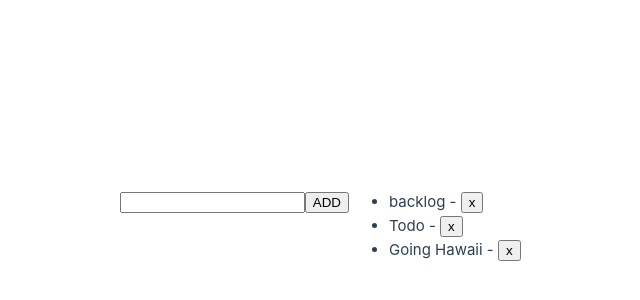
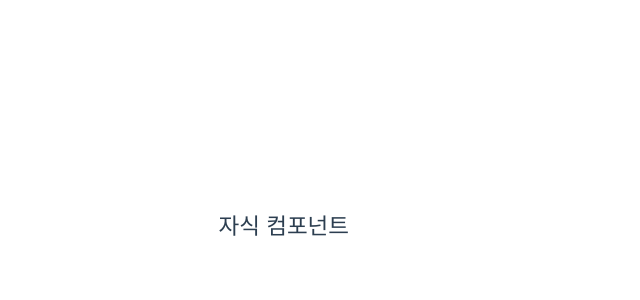
Before and after one commit to rahee-hello-vue/rahee-hello-vue.github.io, a Vue app: page / in a window 1280 px wide. Shown: the part 174-474 px from the top of the page, without its empty margins (291-931 px from the left). Built offline with nearby package versions, Linux system fonts and the light colour scheme.

Commit message:
Component
자식 컴포넌트 만들어보기

```diff
--- a/src/App.vue
+++ b/src/App.vue
@@ -1,58 +1,9 @@
 <script setup>
-import { ref } from 'vue'
-
-let id = 0
-const newTodo = ref('')
-const todos = ref([
-	{
-		id: id++,
-		issue: 'backlog'
-	},
-	{
-		id: id++,
-		issue: 'Todo'
-	},
-	{
-		id: id++,
-		issue: 'Going Hawaii'
-	}
-])
-
-
-function addTodo(e){
-	e.preventDefault();
-
-	// todos 에 넣기
-	todos.value.push({
-		id: id++,
-		issue: newTodo.value
-	});
-
-	//입력창 초기화
-	newTodo.value = '';
-}
-
-function removeTodo(todo){
-	 // todoList 배열에서 해당하는 todo를 제외한 새 배열을 생성하여 todos 변수에 다시 할당
-	todos.value = todos.value.filter(item => item !== todo);
-}
-
-//const removeTodo = (todo) => {
-//   todos.value = todos.value.filter(item => item.id !== todo.id)
-//}
-
+import Child from './components/Child.vue'
 </script>
 
 <template>
-	<form @submit="addTodo">
-		<input v-model="newTodo">
-		<button type="submit">ADD</button>
-	</form>
-	<ul>
-		<li v-for="todo in todos">
-			{{ todo.issue }} - <button @click="removeTodo(todo)">x</button>
-		</li>
-	</ul>
+	<Child/>
 </template>
 
 <style scoped>
```
